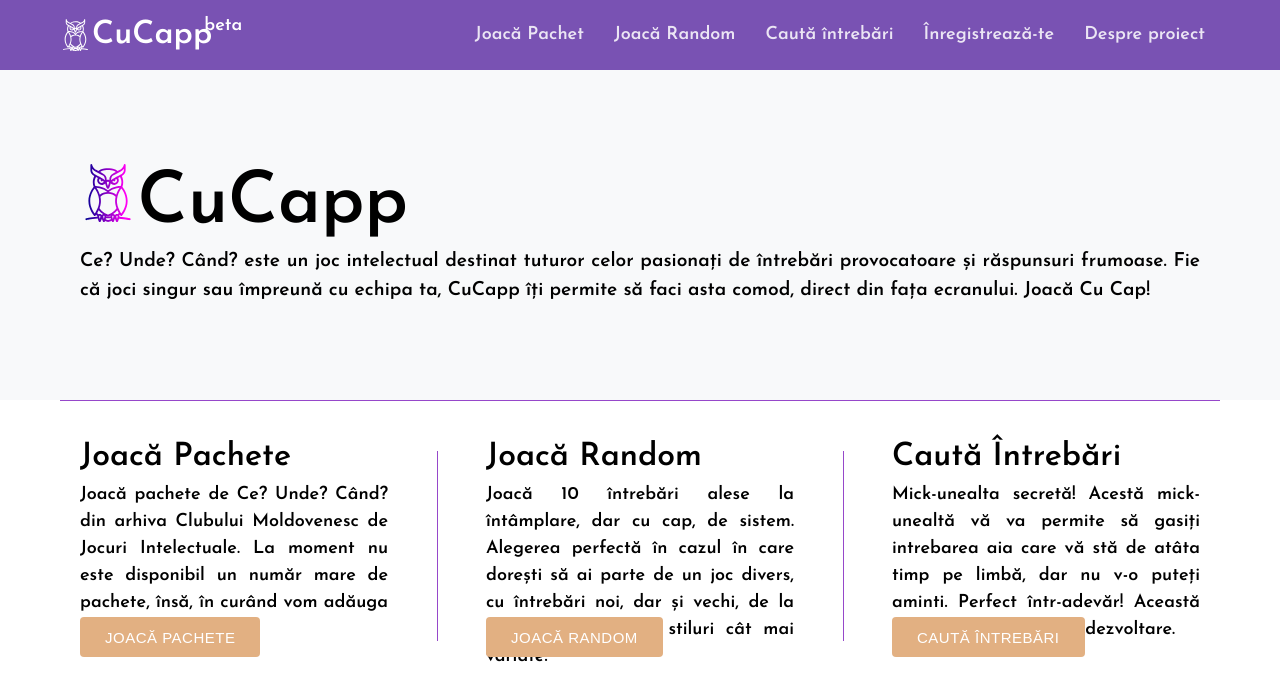
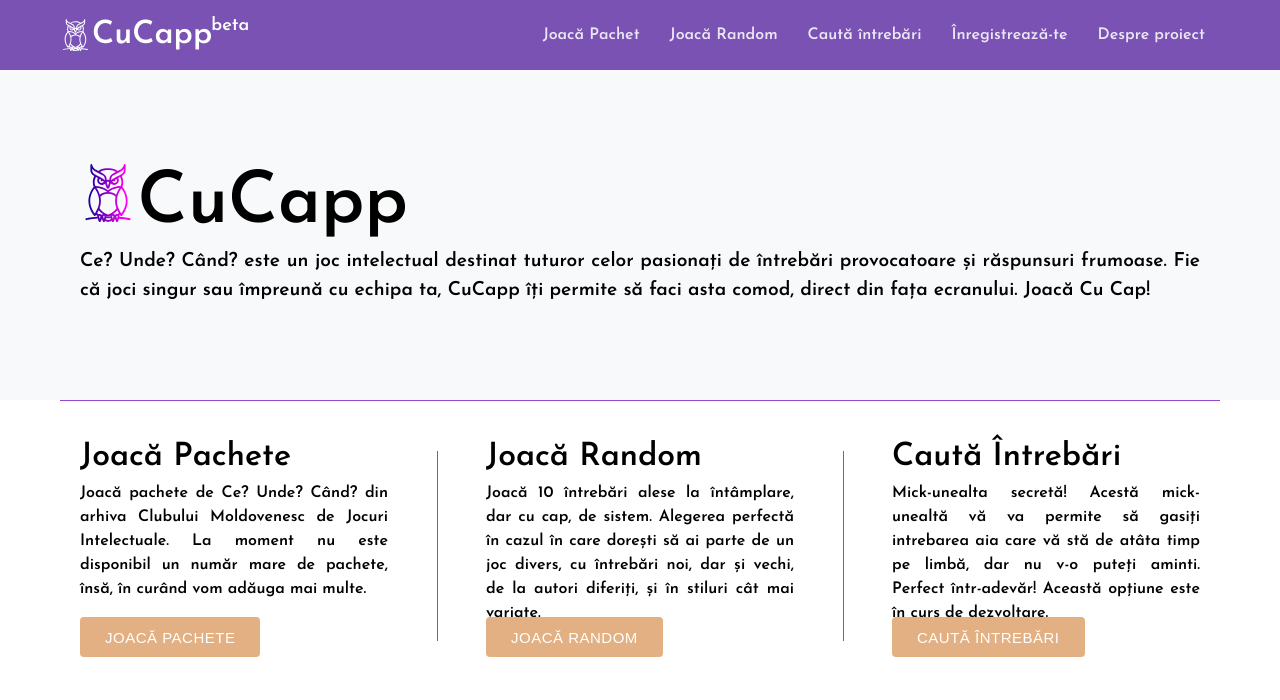
Before and after one commit to lavrric/cucapp, a React (Create React App) app: page / in a window 1280 px wide. Shown: the top 700 px of the page. Built offline with nearby package versions, Linux system fonts and the light colour scheme.

Commit message:
predeploy minor fixes

```diff
--- a/src/App.scss
+++ b/src/App.scss
@@ -5,8 +5,8 @@ $button-color: #007bff;
 body {
   background-color: #ffffff;
   padding: 0 60px;
-  font-family: 'Josefin Sans', sans-serif;
-  font-size: large;
+  font-family: "Josefin Sans", sans-serif;
+  font-size: medium;
 }
 
 a {
--- a/src/components/header/header.scss
+++ b/src/components/header/header.scss
@@ -24,7 +24,7 @@ $button-color: #007bff;
       font-size: 18px;
       position: absolute;
       top: -4px;
-      right: -30px;
+      right: -37px;
     }
   }
 
--- a/src/components/play/play.scss
+++ b/src/components/play/play.scss
@@ -99,6 +99,7 @@ $sub-button-color: #6c757d;
       }
     }
     .title {
+      font-size: 23px;
       padding: 0;
     }
   }
```
